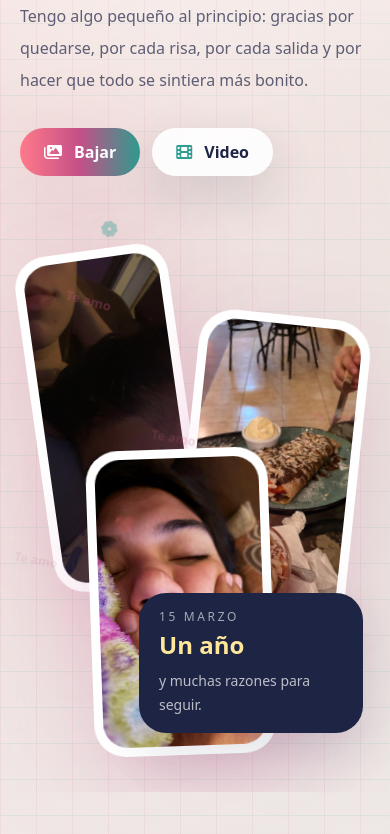
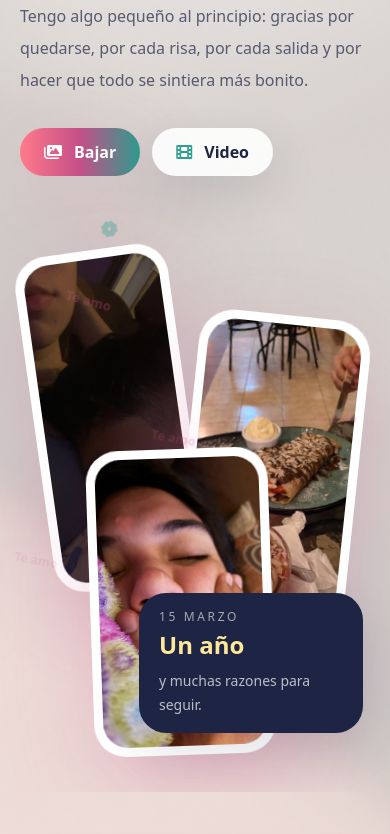
Before and after one commit to KendalDA14/6-meses, a website: page one_year.html in a window 390 px wide. Shown: the part 229-1063 px from the top of the page. Drawn offline with nearby package versions, Linux system fonts and the light colour scheme; animation ran at ten frames a second.

Commit message:
Add photo backgrounds

```diff
--- a/one_year.html
+++ b/one_year.html
@@ -39,18 +39,13 @@
 
     body {
       overflow-x: hidden;
-      background:
-        radial-gradient(circle at 12% 8%, rgba(255, 122, 138, 0.18), transparent 27%),
-        radial-gradient(circle at 88% 12%, rgba(115, 216, 193, 0.18), transparent 24%),
-        radial-gradient(circle at 50% 94%, rgba(255, 231, 154, 0.22), transparent 30%),
-        linear-gradient(180deg, #fffaf5 0%, #fff6fb 48%, #f4fffb 100%);
+      background: #fff6fb;
     }
 
     .soft-grid {
-      background-image:
-        linear-gradient(90deg, rgba(196, 79, 135, 0.08) 1px, transparent 1px),
-        linear-gradient(rgba(47, 157, 143, 0.08) 1px, transparent 1px);
-      background-size: 36px 36px;
+      background:
+        linear-gradient(180deg, rgba(255, 250, 245, 0.84) 0%, rgba(255, 246, 251, 0.74) 48%, rgba(244, 255, 251, 0.86) 100%),
+        url("img/one_year/foto12.jpeg") center 20% / cover fixed no-repeat;
     }
 
     .floating-layer {
@@ -227,6 +222,13 @@
         animation-duration: 0.001ms !important;
         animation-iteration-count: 1 !important;
         transition-duration: 0.001ms !important;
+      }
+    }
+
+    @media (max-width: 768px) {
+      .soft-grid {
+        background-attachment: scroll;
+        background-position: center top;
       }
     }
   </style>
```
Also changed, not shown: index.html (+11 -9 lines).
